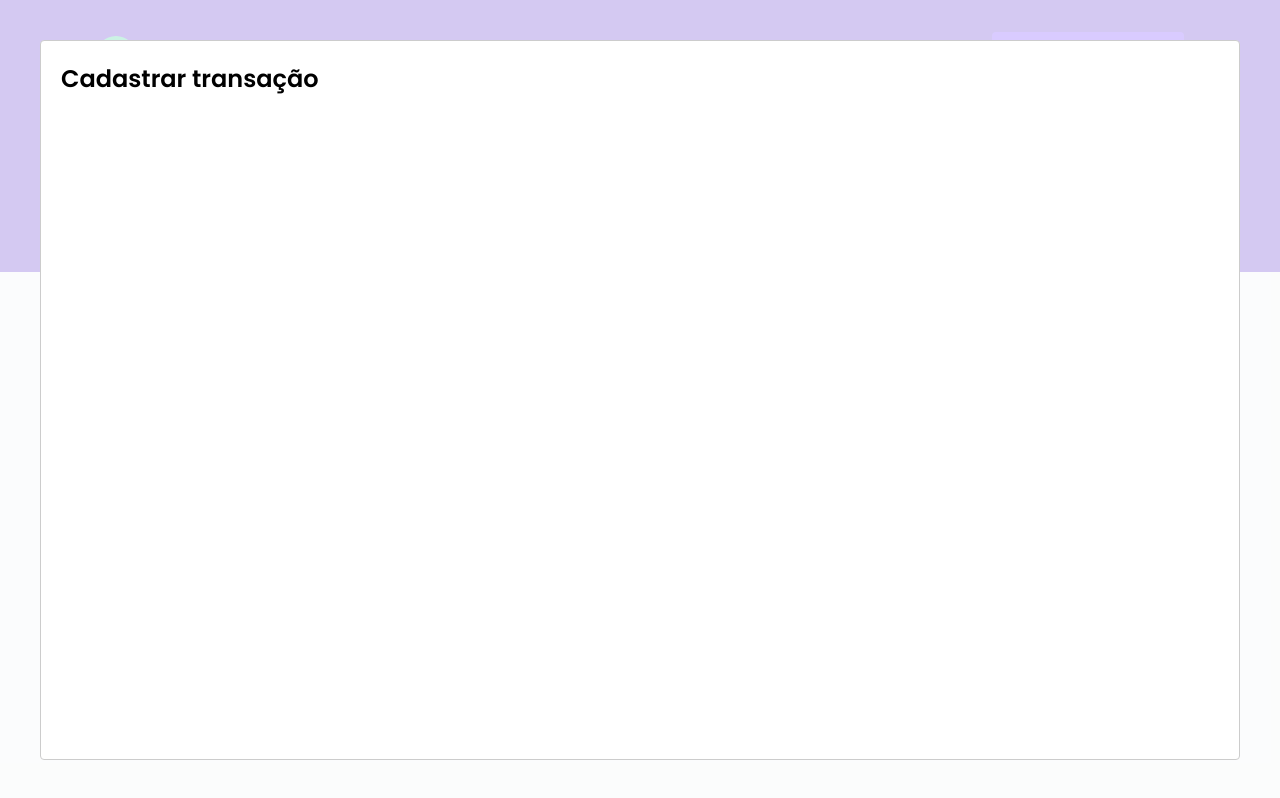
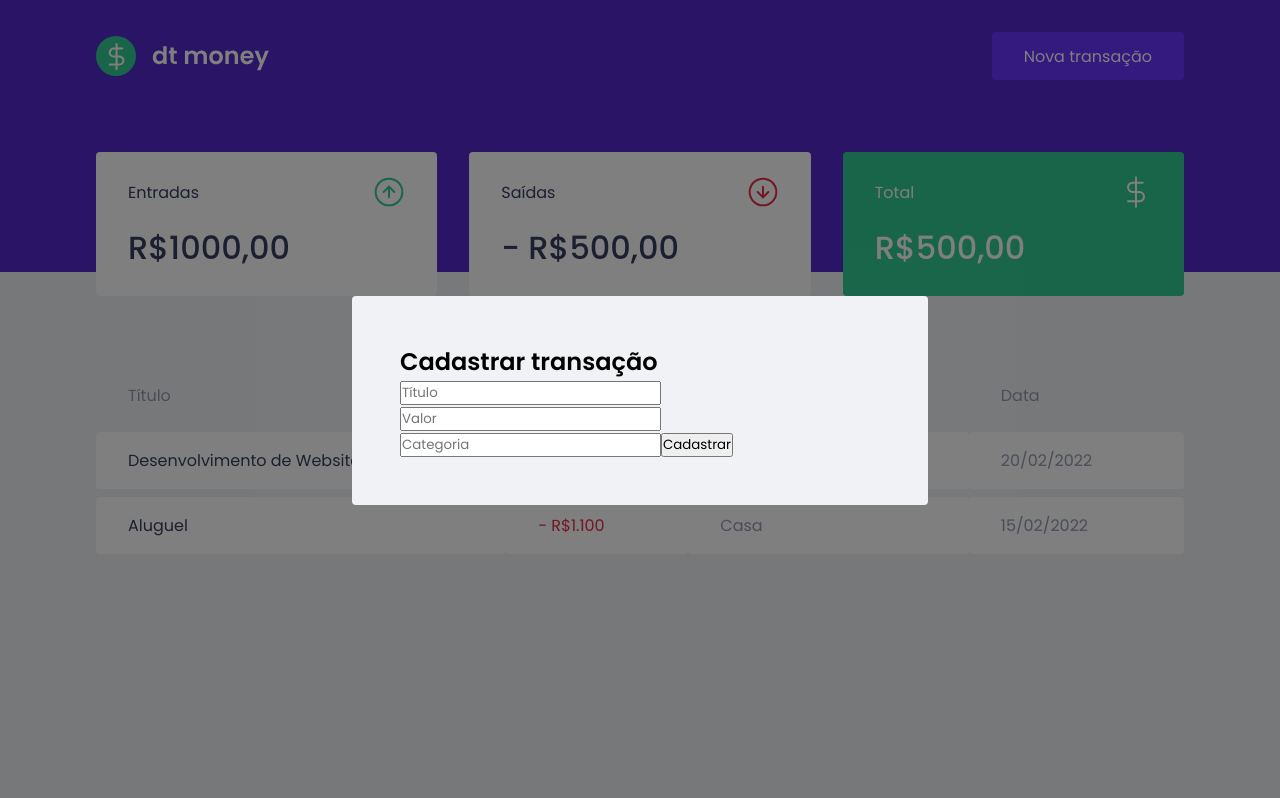
Before and after one commit to claradbessa/dt-money, a React (Create React App) app: page / in a window 1280 px wide. Both pictures are taken after a click on the button "Nova transação". Built offline with nearby package versions, Linux system fonts and the light colour scheme; no server answers; what miragejs would draw is missing.

Commit message:
estrutura do formulário

```diff
--- a/src/components/NewTransactionModal/index.tsx
+++ b/src/components/NewTransactionModal/index.tsx
@@ -1,4 +1,5 @@
 import Modal from 'react-modal';
+import { Container } from './styles';
 
 interface NewTransactionModalProps{
     isOpen: boolean;
@@ -10,8 +11,19 @@
         <Modal
         isOpen={isOpen}
         onRequestClose={onRequestClose}
+        overlayClassName="react-modal-overlay"
+        className="react-modal-content"
         >
-        <h2>Cadastrar transação</h2>
+
+        <Container>
+            <h2>Cadastrar transação</h2>
+
+            <input placeholder="Título" />
+            <input type="number" placeholder="Valor" />
+            <input placeholder="Categoria" />
+
+            <button type="submit">Cadastrar</button>
+        </Container>
       </Modal>
     );
 }
--- a/src/components/NewTransactionModal/styles.ts
+++ b/src/components/NewTransactionModal/styles.ts
@@ -1,3 +1,3 @@
 import styled from 'styled-components';
 
-export const Container = styled.div``;
+export const Container = styled.form``;
--- a/src/sytles/global.ts
+++ b/src/sytles/global.ts
@@ -53,4 +53,26 @@
         opacity: 0.6;
         cursor: not-allowed;
     }
+
+    .react-modal-overlay {
+        background: rgba(0, 0, 0, 0.5);
+        position: fixed;
+        top: 0;
+        bottom: 0;
+        right: 0;
+        left: 0;
+
+        display: flex;
+        align-items: center;
+        justify-content: center;
+    }
+
+    .react-modal-content {
+        width: 100%;
+        max-width: 576px;
+        background: var(--background);
+        padding: 3rem;
+        position: relative;
+        border-radius: 0.25rem;
+    }
 `
```
